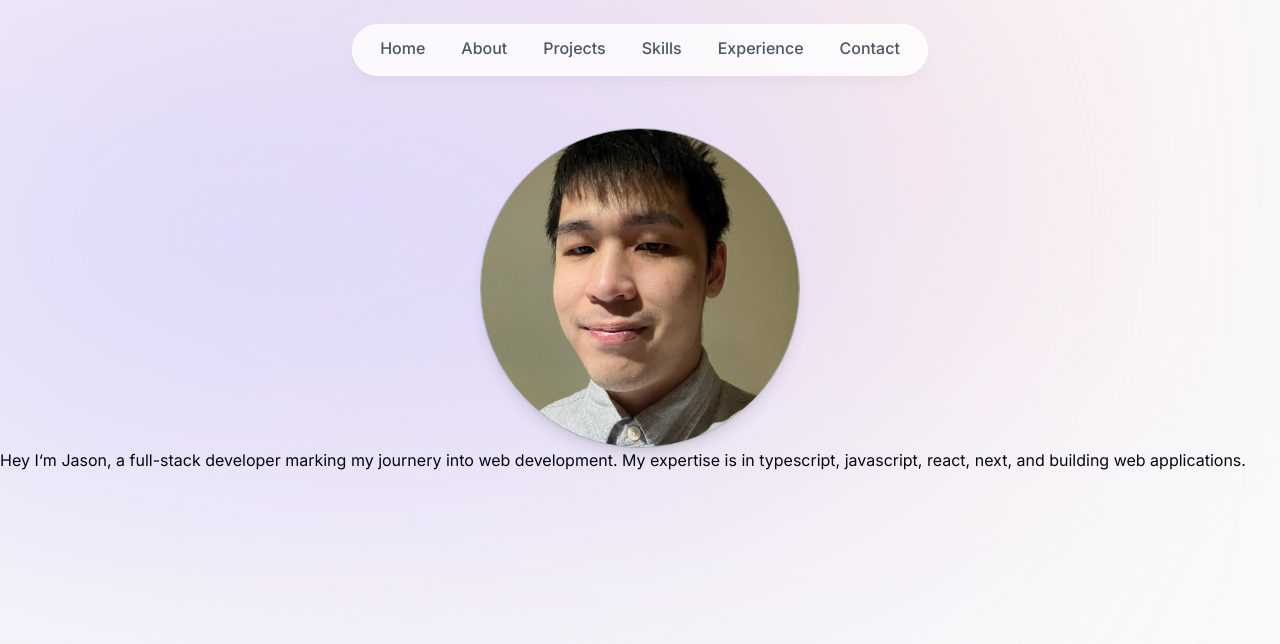
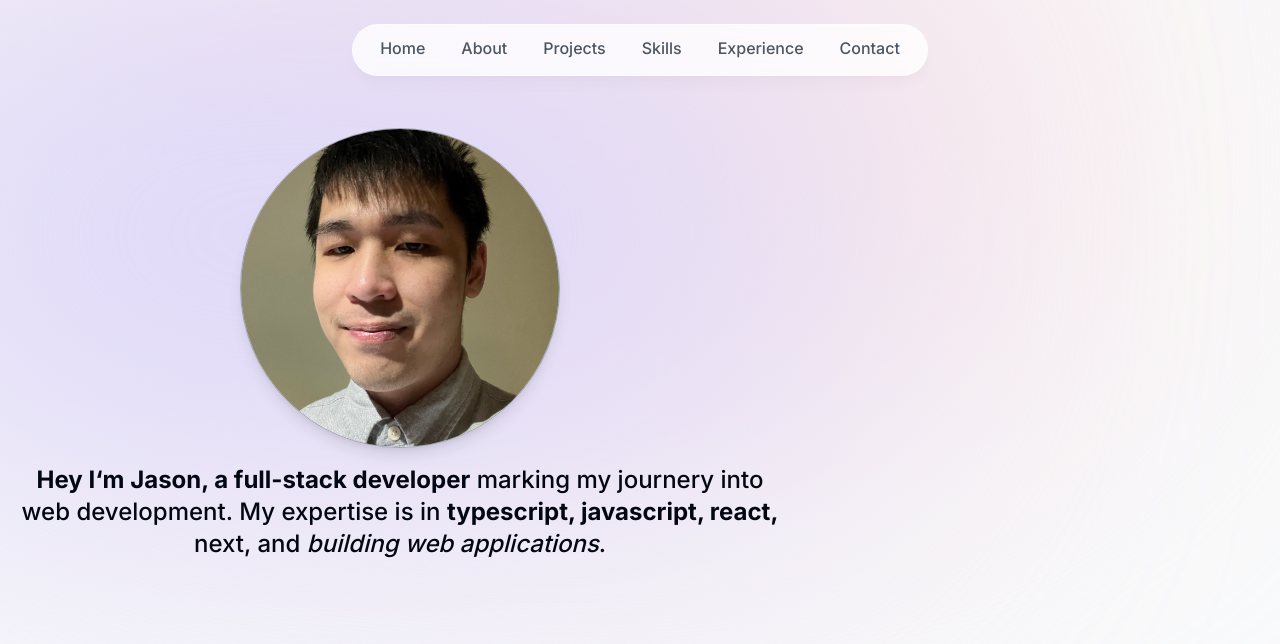
Before and after one commit to JasonMac123/NewPortfolio, a Next.js app: page / in a window 1280 px wide. Shown: the top 644 px of the page. Built offline with nearby package versions, Linux system fonts and the light colour scheme.

Commit message:
Fixes styling for profile

```diff
--- a/components/Profile.tsx
+++ b/components/Profile.tsx
@@ -8,7 +8,7 @@ import { motion } from "framer-motion";
 
 const Profile = () => {
   return (
-    <section>
+    <section className="mb-28 max-w-[50rem] text-center sm:mb-0">
       <div className="flex items-center justify-center">
         <motion.div
           initial={{ opacity: 0, scale: 0 }}
--- a/components/ProfileDescription.tsx
+++ b/components/ProfileDescription.tsx
@@ -2,10 +2,14 @@
 
 const ProfileDescription = () => {
   return (
-    <p>
-      Hey I&lsquo;m Jason, a full-stack developer marking my journery into web
-      development. My expertise is in typescript, javascript, react, next, and
-      building web applications.
+    <p className="font-medium mb-10 mt-4 px-4 text-xl sm:text-2xl">
+      <span className="font-bold">
+        Hey I&lsquo;m Jason, a full-stack developer
+      </span>{" "}
+      marking my journery into web development. My expertise is in{" "}
+      <span className="font-bold">typescript, javascript, react, </span> next,
+      and
+      <span className="italic"> building web applications</span>.
     </p>
   );
 };
```
